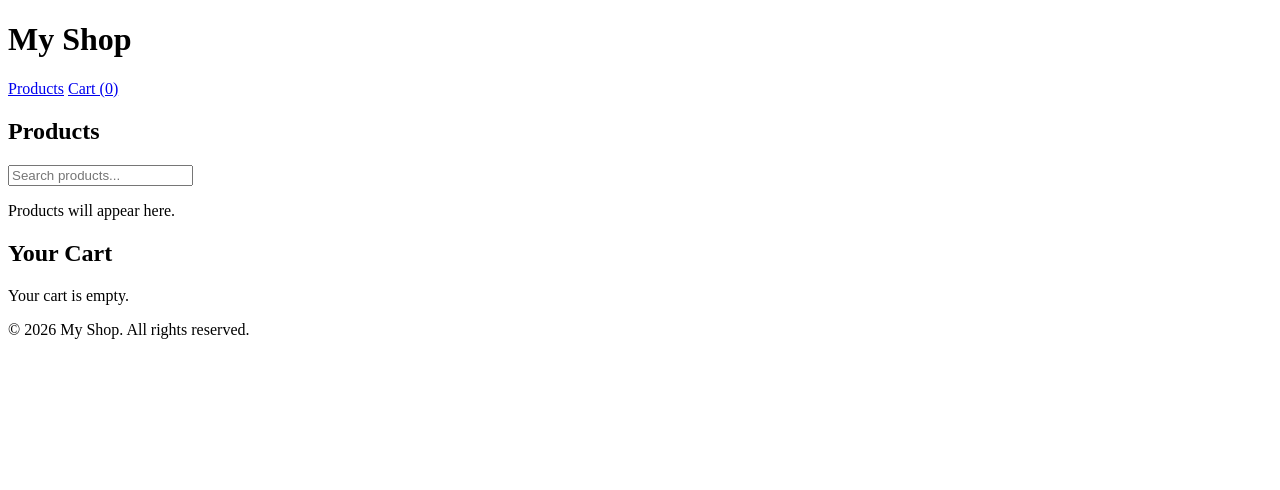
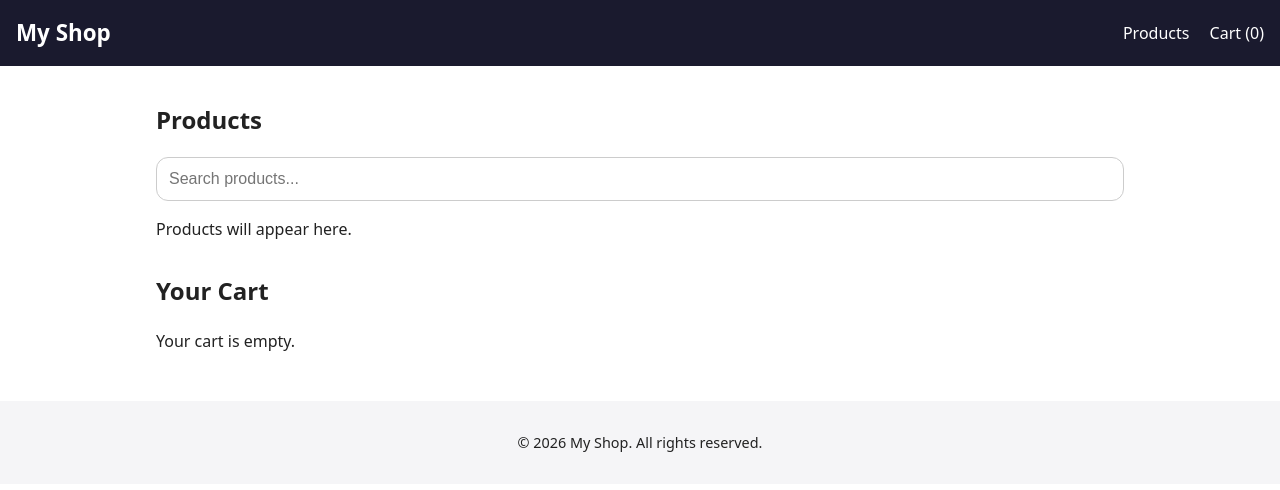
Before and after one commit to babipsg7-stack/shop-template, a plain HTML site: page index.html in a window 1280 px wide. Drawn offline with Linux system fonts and the light colour scheme.

Commit message:
add styles

```diff
--- a/index.html
+++ b/index.html
@@ -4,6 +4,8 @@
   <meta charset="UTF-8">
   <meta name="viewport" content="width=device-width, initial-scale=1">
   <title>My Shop</title>
+    <link rel="stylesheet" href="style.css">
+
 </head>
 <body>
 
--- /dev/null
+++ b/style.css
@@ -0,0 +1,66 @@
+:root {
+  --color-primary: #1a1a2e;
+  --color-accent: #e94560;
+  --color-bg: #ffffff;
+  --color-surface: #f5f5f7;
+  --color-text: #222222;
+  --radius: 12px;
+  --font-main: system-ui, -apple-system, "Segoe UI", Roboto, sans-serif;
+}
+
+* {
+  box-sizing: border-box;
+}
+
+body {
+  margin: 0;
+  font-family: var(--font-main);
+  color: var(--color-text);
+  background: var(--color-bg);
+  line-height: 1.5;
+}
+
+header {
+  display: flex;
+  justify-content: space-between;
+  align-items: center;
+  padding: 16px;
+  background: var(--color-primary);
+  color: #ffffff;
+}
+
+header h1 {
+  margin: 0;
+  font-size: 1.4rem;
+}
+
+nav a {
+  color: #ffffff;
+  text-decoration: none;
+  margin-left: 16px;
+}
+
+main {
+  padding: 16px;
+  max-width: 1000px;
+  margin: 0 auto;
+}
+
+input[type="search"] {
+  width: 100%;
+  padding: 12px;
+  border: 1px solid #cccccc;
+  border-radius: var(--radius);
+  font-size: 1rem;
+}
+
+section {
+  margin-bottom: 32px;
+}
+
+footer {
+  text-align: center;
+  padding: 16px;
+  background: var(--color-surface);
+  font-size: 0.9rem;
+}
```
